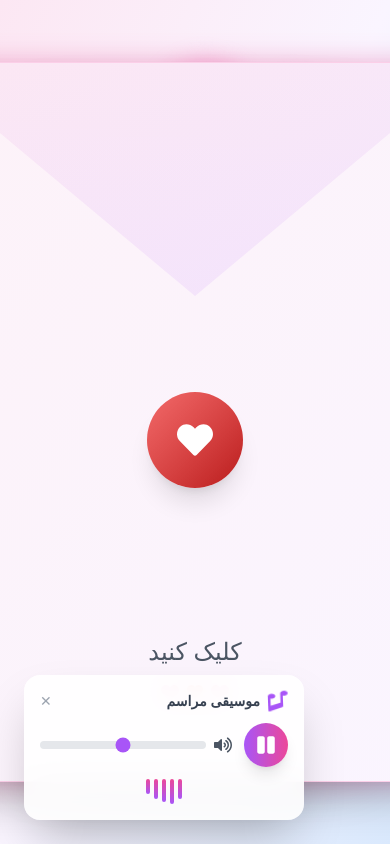
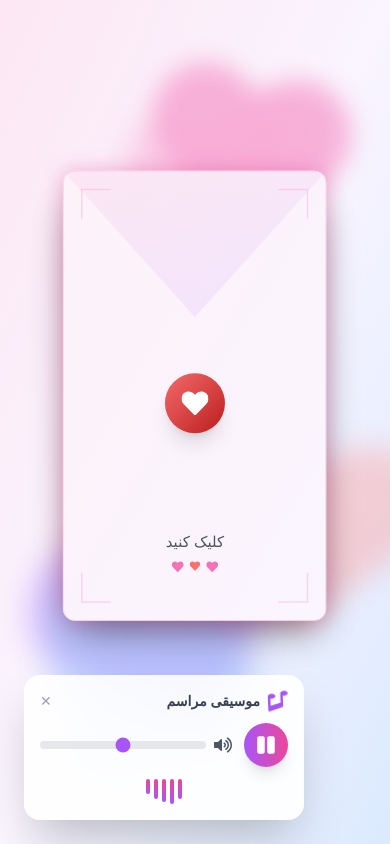
Before and after one commit to noobogami/digital-wedding-card, a React (Vite) app: page / in a window 390 px wide. Built offline with nearby package versions, Linux system fonts and the light colour scheme; a web font is replaced by a local one.

Commit message:
fixing size in phone

```diff
--- a/src/components/Hero.jsx
+++ b/src/components/Hero.jsx
@@ -96,8 +96,19 @@ const Hero = () => {
 
       {/* Content */}
       <div className="relative z-10 px-4 w-full flex items-center justify-center">
-        <div className="relative w-[500px] max-w-[90vw]" style={{ minHeight: '650px' }}>
-          {/* CARD - Always present, behind envelope */}
+        <motion.div
+          className="relative min-h-[600px] sm:min-h-[720px]"
+          initial={{ scale: 0.75 }}
+          animate={{
+            scale: envelopeOpened ? 1 : 0.75
+          }}
+          transition={{
+            duration: 0.6,
+            delay: envelopeOpened ? 0.3 : 0,
+            ease: [0.43, 0.13, 0.23, 0.96]
+          }}
+        >
+          {/* CARD - Always present, behind envelope - Smaller than envelope */}
           <motion.div
             initial={{ opacity: 0, y: 20 }}
             animate={{
@@ -109,7 +120,7 @@ const Hero = () => {
               y: { duration: 0.8, delay: 0.3 }
             }}
             style={{ perspective: '2000px' }}
-            className="relative"
+            className="relative w-[450px] max-w-[82vw] mx-auto"
           >
         <motion.div
           animate={{
@@ -125,7 +136,7 @@ const Hero = () => {
             transformStyle: 'preserve-3d',
             position: 'relative',
           }}
-          className="w-full min-h-[650px] max-h-[650px]"
+          className="w-full h-[550px] sm:h-[670px]"
         >
           {/* FRONT - Title Card */}
           <motion.div
@@ -141,7 +152,7 @@ const Hero = () => {
                 ? '0 5px 20px rgba(0, 0, 0, 0.15)'
                 : '0 20px 60px rgba(0, 0, 0, 0.3)',
             }}
-            className="bg-white rounded-3xl p-8 md:p-12 flex flex-col"
+            className="bg-white rounded-3xl p-6 sm:p-8 md:p-12 flex flex-col"
           >
             <AnimatePresence>
               {!showDetails && (
@@ -266,7 +277,7 @@ const Hero = () => {
                 ? '0 20px 60px rgba(0, 0, 0, 0.3)'
                 : '0 5px 20px rgba(0, 0, 0, 0.15)',
             }}
-            className="bg-white rounded-3xl p-8 md:p-12 flex flex-col overflow-y-auto"
+            className="bg-white rounded-3xl p-6 sm:p-8 md:p-12 flex flex-col overflow-y-auto"
           >
             <AnimatePresence>
               {showDetails && (
@@ -437,13 +448,13 @@ const Hero = () => {
               onClick={() => !envelopeOpened && setEnvelopeOpened(true)}
             >
               {/* Envelope Body - Bigger than card */}
-              <div className="relative w-[560px] h-[720px] bg-gradient-to-br from-pink-100 via-purple-50 to-blue-100 rounded-2xl">
+              <div className="relative w-[500px] max-w-[90vw] h-[600px] sm:h-[720px] bg-gradient-to-br from-pink-100 via-purple-50 to-blue-100 rounded-2xl">
                 {/* Back of envelope */}
                 <div className="absolute inset-0 bg-gradient-to-br from-pink-50 to-purple-50 rounded-2xl shadow-2xl border border-pink-200" />
 
                 {/* Envelope flap - animated */}
                 <motion.div
-                  className="absolute top-0 left-0 right-0 h-[360px] bg-gradient-to-br from-pink-100 to-purple-100 origin-top border-x border-t border-pink-200 rounded-t-2xl"
+                  className="absolute top-0 left-0 right-0 h-[300px] sm:h-[360px] bg-gradient-to-br from-pink-100 to-purple-100 origin-top border-x border-t border-pink-200 rounded-t-2xl"
                   animate={{
                     clipPath: envelopeOpened
                       ? 'polygon(0 0, 50% 70%, 100% 0)'
@@ -463,7 +474,7 @@ const Hero = () => {
 
                 {/* Wax seal */}
                 <div
-                  className="absolute top-[330px] left-1/2 -translate-x-1/2 w-24 h-24 z-10"
+                  className="absolute top-[270px] sm:top-[330px] left-1/2 -translate-x-1/2 w-20 h-20 sm:w-24 sm:h-24 z-10"
                 >
                   <motion.div
                     className="w-full h-full bg-gradient-to-br from-red-500 to-red-700 rounded-full shadow-xl flex items-center justify-center"
@@ -479,18 +490,18 @@ const Hero = () => {
                 {/* Decorative elements */}
                 {!envelopeOpened && (
                   <motion.div
-                    className="absolute bottom-20 left-0 right-0 text-center pointer-events-none"
+                    className="absolute bottom-16 sm:bottom-20 left-0 right-0 text-center pointer-events-none"
                     initial={{ opacity: 0 }}
                     animate={{ opacity: 1 }}
                     transition={{ delay: 0.8 }}
                   >
-                    <p className="text-gray-600 font-vazir text-2xl mb-4">
+                    <p className="text-gray-600 font-vazir text-xl sm:text-2xl mb-3 sm:mb-4">
                       کلیک کنید
                     </p>
                     <div className="flex justify-center gap-2">
-                      <FaHeart className="text-pink-400 text-lg" />
-                      <FaHeart className="text-red-400 text-base" />
-                      <FaHeart className="text-pink-400 text-lg" />
+                      <FaHeart className="text-pink-400 text-base sm:text-lg" />
+                      <FaHeart className="text-red-400 text-sm sm:text-base" />
+                      <FaHeart className="text-pink-400 text-base sm:text-lg" />
                     </div>
                   </motion.div>
                 )}
@@ -518,7 +529,7 @@ const Hero = () => {
               )}
             </motion.div>
           </motion.div>
-        </div>
+        </motion.div>
       </div>
     </div>
   );
```
